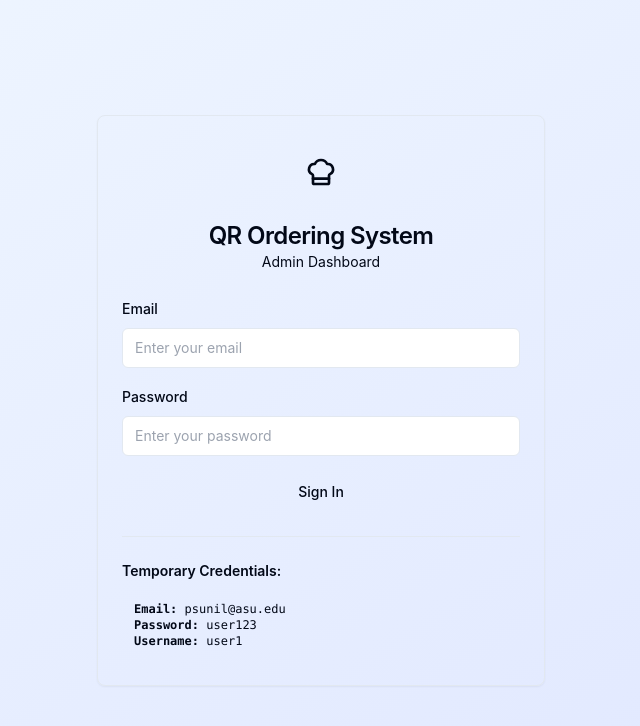
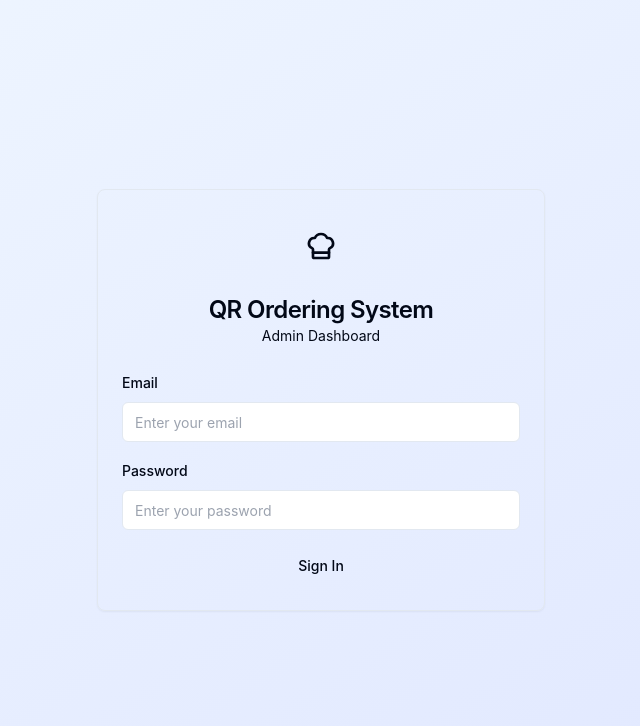
Before and after one commit to pranav9sunil/New-QR_Menu, a React app in the folder frontend/: page /login in a window 1280 px wide. Shown: the top 726 px of the page, without its empty margins (319-959 px from the left). Built offline with nearby package versions, Linux system fonts and the light colour scheme; no server answers; the HTML template or start-up script is replaced by a standard one.

Commit message:
Remove temporary credentials from admin login

```diff
--- a/frontend/src/pages/admin/LoginPage.tsx
+++ b/frontend/src/pages/admin/LoginPage.tsx
@@ -78,16 +78,7 @@ export default function LoginPage() {
                         </Button>
                     </form>
 
-                    <div className="mt-6 pt-6 border-t">
-                        <div className="text-sm text-muted-foreground space-y-2">
-                            <p className="font-semibold">Temporary Credentials:</p>
-                            <div className="bg-muted p-3 rounded-md font-mono text-xs">
-                                <p><strong>Email:</strong> psunil@asu.edu</p>
-                                <p><strong>Password:</strong> user123</p>
-                                <p><strong>Username:</strong> user1</p>
-                            </div>
-                        </div>
-                    </div>
+
                 </CardContent>
             </Card>
         </div>
```
Also changed, not shown: 1 other file (tests, documents, lock files or other folders).
